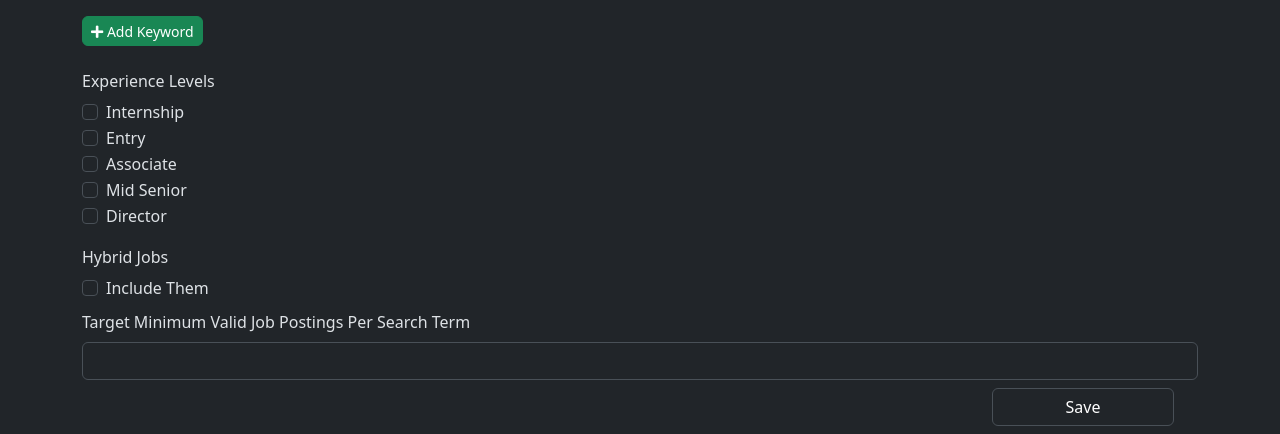
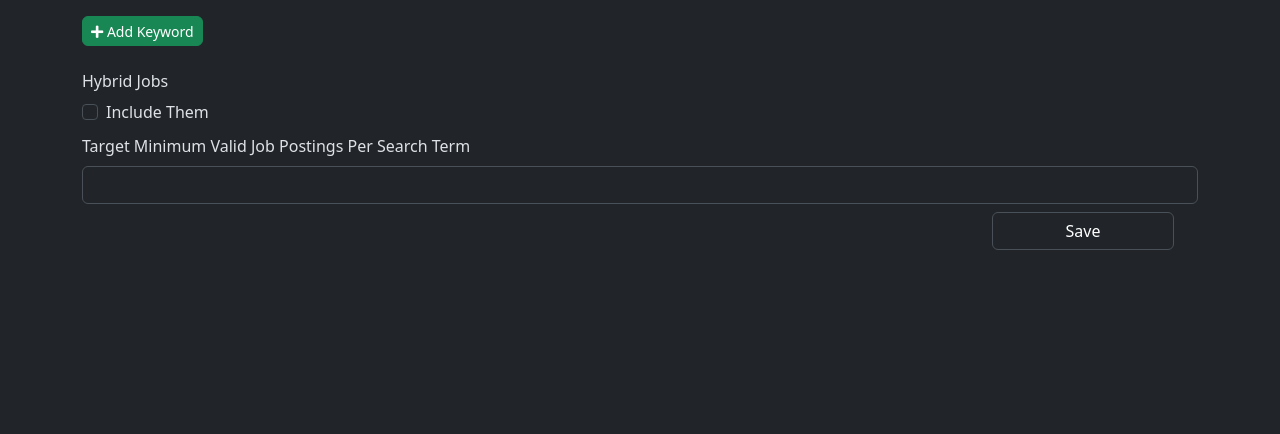
Before and after one commit to JustOneMoreDog/The-Job-Scraper, a Flask app: template templates/customizations.html in a window 1280 px wide. Shown: the part 758-1192 px from the top of the page. After the commit the page ends 1008 px from the top, so only its background shows below. Run offline with Flask 3, Linux system fonts and the light colour scheme; the template is opened without the code that fills it, so the values that code supplies are empty; parts of the project's set-up code (start-up, migrations or seed data) failed here and were passed over; some libraries are stand-ins or nearby versions.

Commit message:
Removing unused feature

```diff
--- a/static/customizations_validator.js
+++ b/static/customizations_validator.js
@@ -92,11 +92,13 @@ function validateCustomizationsForm(event) {
     const keywordWeights = getKeywordWeights(keywordWeightsErrorContainer);
     const minimum_good_results = parseInt($('#minimum_good_results_per_search_per_location').val(), 10);
     const includeHybridJobs = $('#include_hybrid_jobs').is(':checked');
-    const experienceLevels = {};
-    $('input[name^="experience_levels["]:checked').each(function() {
-        const levelName = $(this).attr('id');
-        experienceLevels[levelName] = true;
-    });
+    const experienceLevels = {
+        "Associate": true,
+        "Director": false,
+        "Entry level": true,
+        "Internship": false,
+        "Mid-Senior level": true
+    };
 
     if (!searchTerms) {
         displayError(searchTermErrorContainer, "Must provide at least one search term and all search terms must be English characters.");
--- a/templates/customizations.html
+++ b/templates/customizations.html
@@ -127,43 +127,8 @@
                             </tr> {% endfor %} </tbody>
                     </table> <button type="button" class="mb-2 btn btn-success add-keyword-btn" id="addKeywordBtn"> <i class="fas fa-plus"></i> Add Keyword </button>
                 </div>
-            </div> <!-- Experience Levels -->
-            <div class="row mt-2"> <label for="experience_levels" class="col-sm-2 col-form-label">Experience Levels</label>
-                <div class="row">
-                    <div class="col-sm-10">
-                        <div class="form-check"> <input class="form-check-input" type="checkbox" name="experience_levels[Internship]" id="internship" {% if
-                                    data.experience_levels.get('Internship',
-                                    False) %}checked {% endif %}> <label class="form-check-label" for="internship"> Internship </label> </div>
-                    </div>
-                </div>
-                <div class="row">
-                    <div class="col-sm-10">
-                        <div class="form-check"> <input class="form-check-input" type="checkbox" name="experience_levels[entry]" id="entry" {% if data.experience_levels.get('Entry
-                                    level', False) %}checked {% endif %}> <label class="form-check-label" for="entry"> Entry </label> </div>
-                    </div>
-                </div>
-                <div class="row">
-                    <div class="col-sm-10">
-                        <div class="form-check"> <input class="form-check-input" type="checkbox" name="experience_levels[Associate]" id="associate" {% if
-                                    data.experience_levels.get('Associate',
-                                    False) %}checked {% endif %}> <label class="form-check-label" for="associate"> Associate </label> </div>
-                    </div>
-                </div>
-                <div class="row">
-                    <div class="col-sm-10">
-                        <div class="form-check"> <input class="form-check-input" type="checkbox" name="experience_levels[Mid-Senior level]" id="midsenior" {% if
-                                    data.experience_levels.get('Mid-Senior
-                                    level', False) %}checked {% endif %}> <label class="form-check-label" for="midsenior"> Mid Senior </label> </div>
-                    </div>
-                </div>
-                <div class="row">
-                    <div class="col-sm-10">
-                        <div class="form-check"> <input class="form-check-input" type="checkbox" name="experience_levels[Director]" id="director" {% if
-                                    data.experience_levels.get('Director',
-                                    False) %}checked {% endif %}> <label class="form-check-label" for="director"> Director </label> </div>
-                    </div>
-                </div>
-            </div> <!-- Including Hybrid Jobs -->
+            </div>
+            <!-- Including Hybrid Jobs -->
             <div class="row mt-2"> <label for="hyrbid_jobs" class="col-sm-2 col-form-label">Hybrid Jobs</label>
                 <div class="row">
                     <div class="col-sm-10">
```
